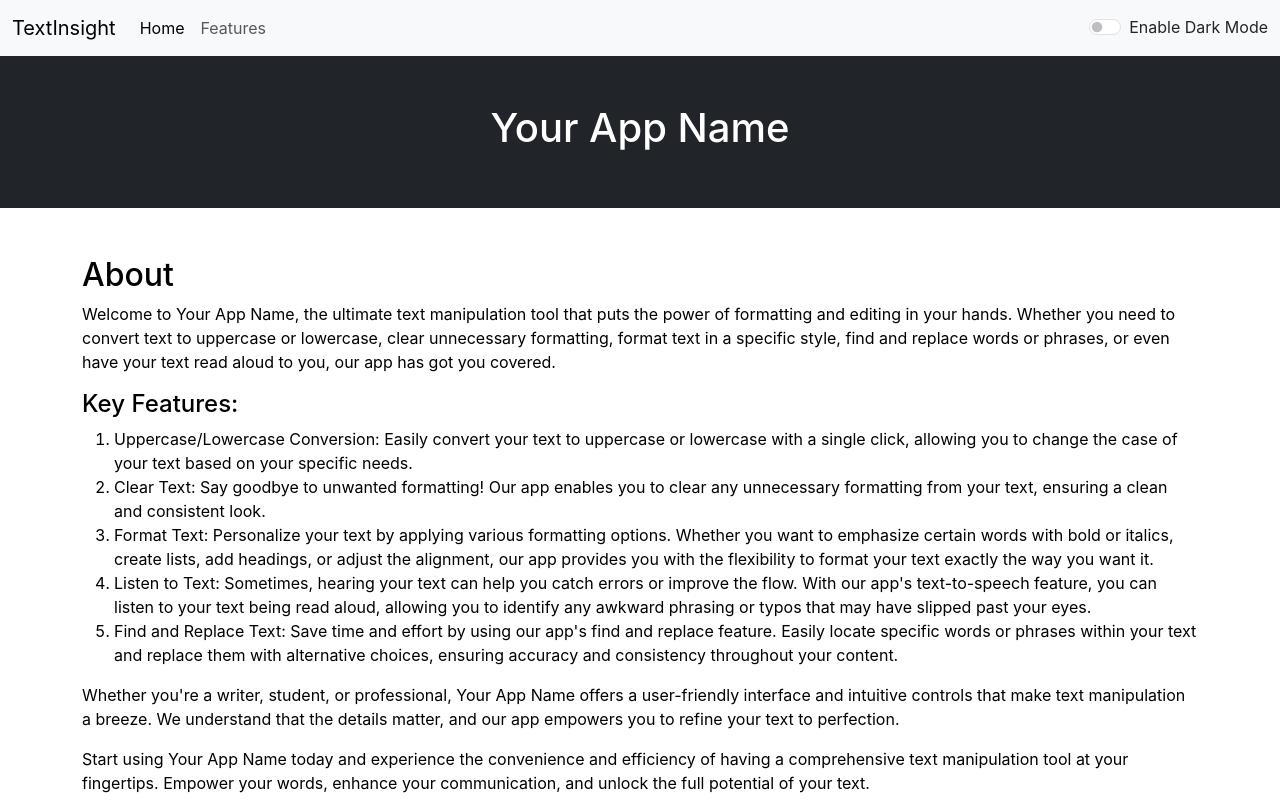
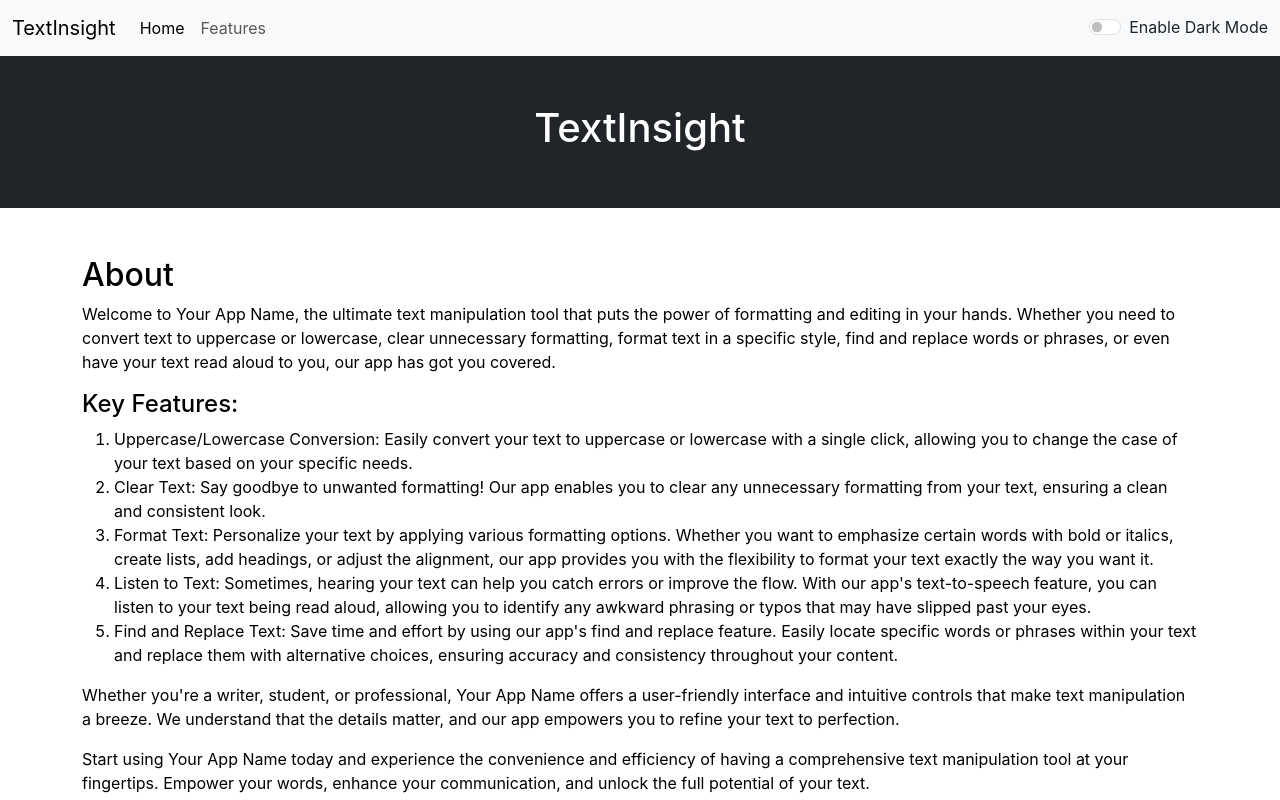
Before and after one commit to MohitSaini90/TextInsight, a React (Create React App) app: page /about in a window 1280 px wide. Shown: the top 800 px of the page. Built offline with nearby package versions, Linux system fonts and the light colour scheme.

Commit message:
Update About.js
Website title used as prop

```diff
--- a/src/components/About.js
+++ b/src/components/About.js
@@ -4,7 +4,7 @@ export default function About(props) {
   return (
     <div>
       <header className="bg-dark text-white text-center py-5">
-        <h1>Your App Name</h1>
+        <h1>{props.title}</h1>
       </header>
 
       <section
```
